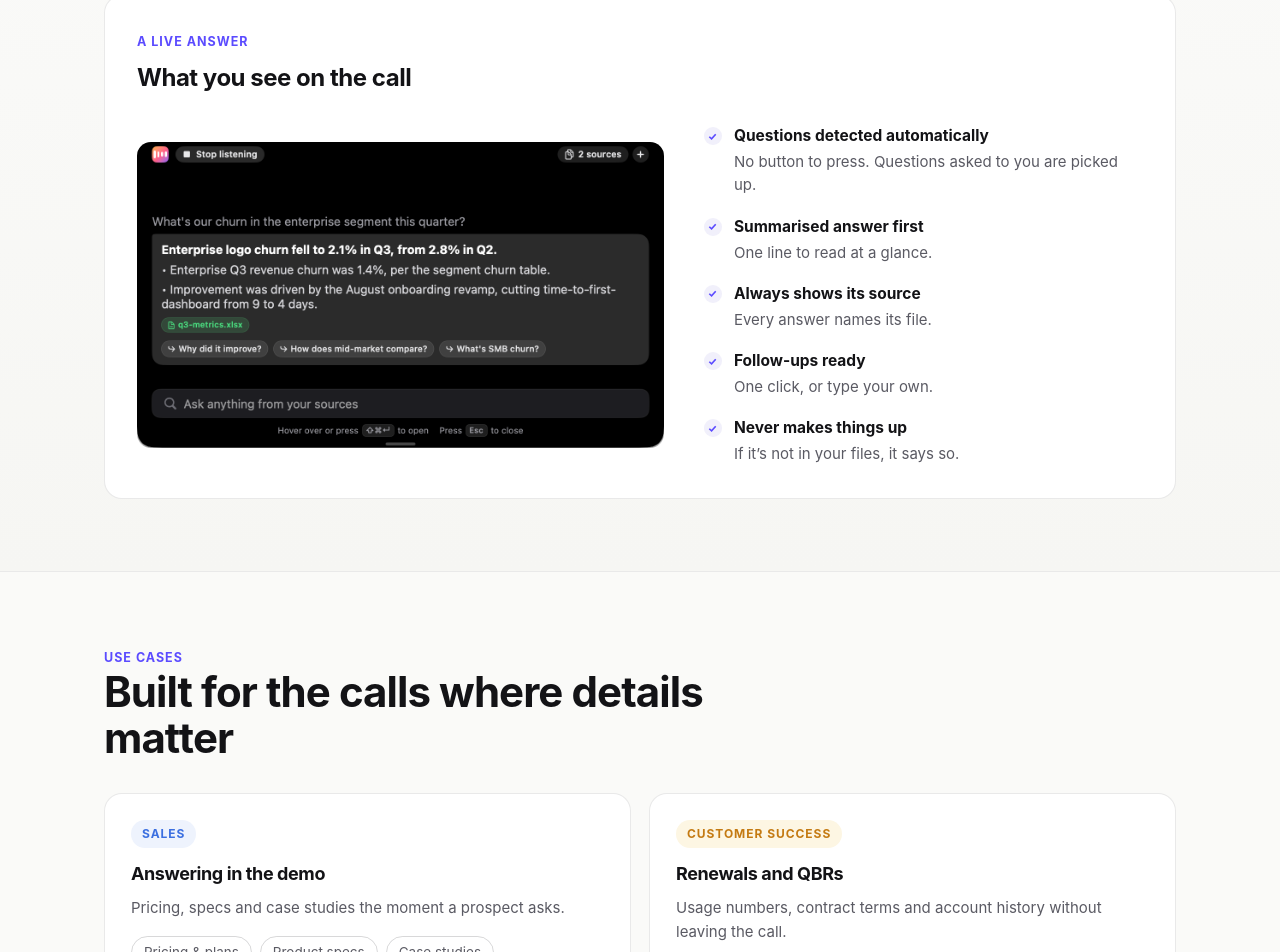
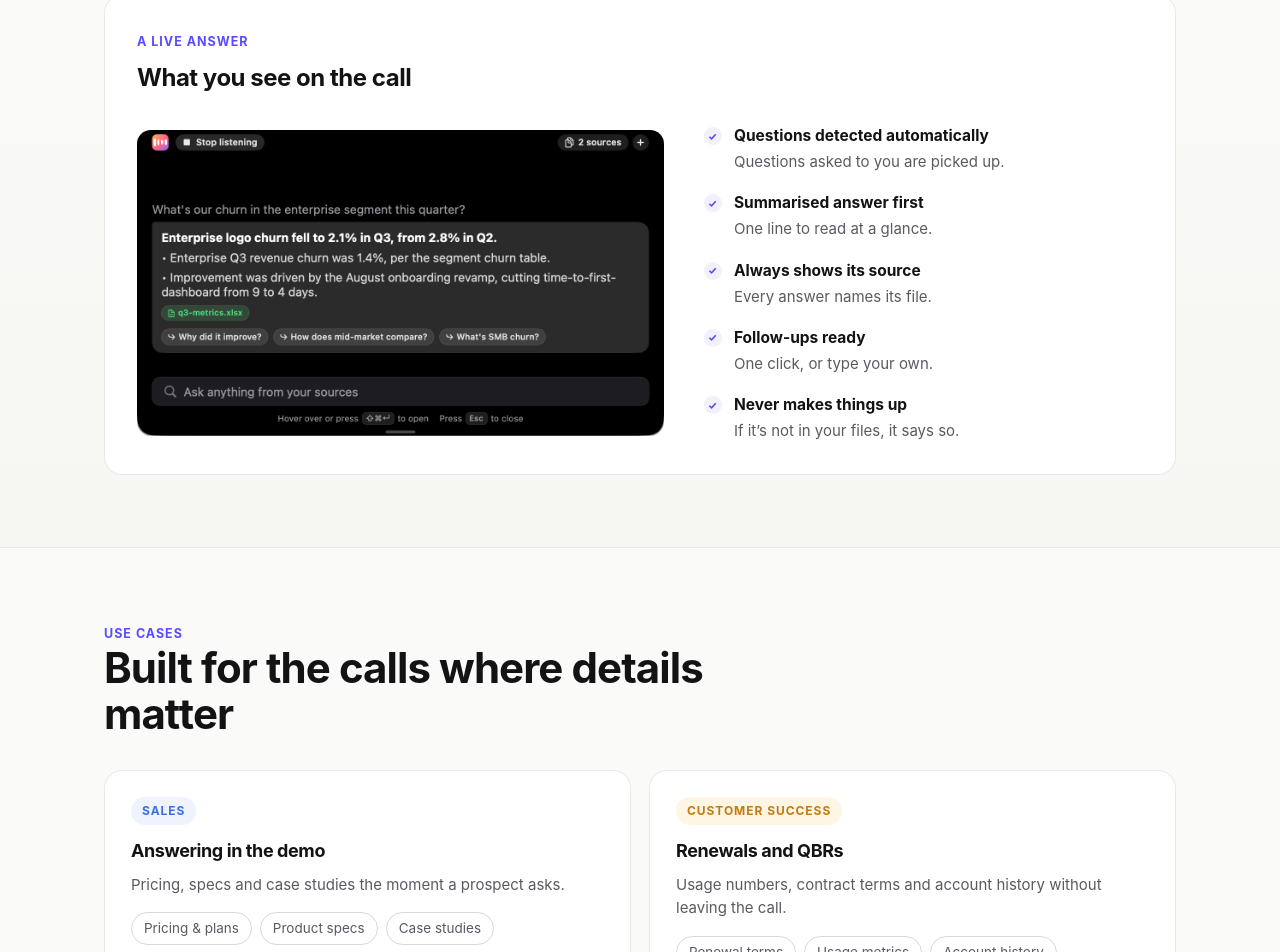
Before and after one commit to ckarthikv/meetglance-site, a plain HTML site: page index.html in a window 1280 px wide. Shown: the part 1855-2807 px from the top of the page. Drawn offline with Linux system fonts and the light colour scheme.

Commit message:
Copy
Co-Authored-By: Claude Opus 5.5 <noreply@anthropic.com>

```diff
--- a/index.html
+++ b/index.html
@@ -313,7 +313,7 @@
       <div><img src="img/answer.png" alt="A MeetGlance answer: headline, supporting points, the source file q3-metrics.xlsx and suggested follow-up questions" /></div>
       <div>
       <ul class="checks">
-        <li><b>Questions detected automatically</b><span>No button to press. Questions asked to you are picked up.</span></li>
+        <li><b>Questions detected automatically</b><span>Questions asked to you are picked up.</span></li>
         <li><b>Summarised answer first</b><span>One line to read at a glance.</span></li>
         <li><b>Always shows its source</b><span>Every answer names its file.</span></li>
         <li><b>Follow-ups ready</b><span>One click, or type your own.</span></li>
```
